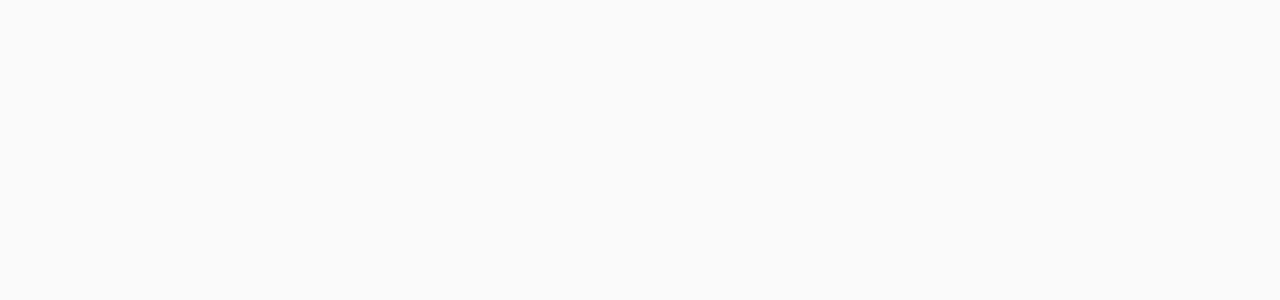
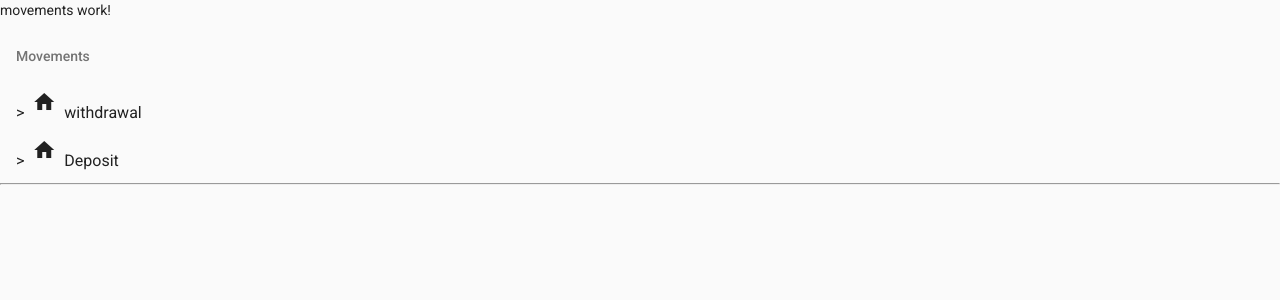
Before and after one commit to ArcticBlueOrange/ng-fintech-albe, an Angular app: page / in a window 1280 px wide. Shown: the top 300 px of the page. Built offline with nearby package versions, Linux system fonts and the light colour scheme.

Commit message:
movements_0

```diff
--- a/src/app/app.component.html
+++ b/src/app/app.component.html
@@ -1,4 +1,7 @@
 
+<alb-movements></alb-movements>
+<!-- <alb-movement></alb-movement> -->
+<!-- TODO MAKE MOVEMENT PRIVATE -->
 
 
 <!-- <hr> -->
--- a/src/app/app.module.ts
+++ b/src/app/app.module.ts
@@ -16,6 +16,8 @@
 import { HttpClientModule } from '@angular/common/http';
 import { CardFormComponent } from './views/card-form/card-form.component';
 import { CardsDrawerComponent } from './views/cards-drawer/cards-drawer.component';
+import { MovementComponent } from './views/movements/movement.component';
+import { MovementsComponent } from './views/movements/movements.component';
 
 @NgModule({
   declarations: [
@@ -26,6 +28,8 @@
     CardListComponent,
     CardFormComponent,
     CardsDrawerComponent,
+    MovementComponent,
+    MovementsComponent,
   ],
   imports: [
     BrowserModule,
--- a/src/app/models/cards.ts
+++ b/src/app/models/cards.ts
@@ -17,3 +17,13 @@
 
 // //pre-precated
 // export type CardType = 'visa' | 'mastercard';
+
+export interface Movement {
+  _id: string;
+  type: 'in' | 'out';
+  amount: number;
+  title: string;
+  description: string;
+  cardId: string;
+  timestamp: number;
+}
--- /dev/null
+++ b/src/app/views/movements/movement.component.html
@@ -0,0 +1,25 @@
+
+<!-- <mat-list-option> -->
+
+        <!-- <mat-icon mat-list-icon>
+          arrow_right
+        </mat-icon> -->
+
+        <!-- <mat-icon mat-list-icon
+        >
+          {{mov.type == 'in' ? 'add' : 'remove' }}
+        </mat-icon -->
+        >
+        <mat-icon mat-list-icon>
+        home
+        </mat-icon>
+    {{mov.title}}
+    <!-- <hr> -->
+    <!-- diocaneeee  -->
+
+<!-- </mat-list-option> -->
+
+    <!-- <mat-list-item
+    {{mov.title}}>
+
+  </mat-list-item> -->
--- /dev/null
+++ b/src/app/views/movements/movement.component.ts
@@ -0,0 +1,16 @@
+import { Component, Input, OnInit } from '@angular/core';
+import { Movement } from 'src/app/models/cards';
+
+@Component({
+  selector: 'alb-movement',
+  templateUrl: './movement.component.html',
+  styles: [ ]
+})
+export class MovementComponent implements OnInit {
+
+  @Input() mov!: Movement;
+
+  constructor() { }
+  ngOnInit(): void { }
+
+}
--- /dev/null
+++ b/src/app/views/movements/movements.component.html
@@ -0,0 +1,54 @@
+<p>movements work!</p>
+
+<!-- <mat-accordion
+  class="">
+  <mat-expansion-panel
+    *ngFor="let mov of movements"
+  >
+  <alb-movement
+    [mov]="mov"
+  ></alb-movement>
+  </mat-expansion-panel>
+
+</mat-accordion> -->
+
+<!-- <mat-select>
+  <mat-option
+    *ngFor="let mov of movements"
+    >
+  {{mov.title}}
+</mat-option>
+
+</mat-select> -->
+
+<!-- <mat-form-field>
+  <mat-select placeholder="Favorite movement">
+    <alb-movement *ngFor="let mov of movements" [mov]="mov">
+    </alb-movement>
+  </mat-select>
+</mat-form-field> -->
+<!-- <alb-movement
+  [mov]="movements[0]"
+  ></alb-movement> -->
+  <mat-list>
+
+    <h3 mat-subheader>
+      Movements
+    </h3>
+<mat-list-item
+  *ngFor="let mov of movements"
+  mat-list-option
+  >
+<alb-movement [mov]="mov">
+    [mov]="mov">
+  </alb-movement>
+
+</mat-list-item>
+
+
+  </mat-list>
+  <hr>
+    <!-- <alb-movement
+      *ngFor="let mov of movements"
+      [mov]="mov"
+      ></alb-movement> -->
--- /dev/null
+++ b/src/app/views/movements/movements.component.ts
@@ -0,0 +1,43 @@
+import { Component, OnInit } from '@angular/core';
+import { FormBuilder } from '@angular/forms';
+import { Movement } from 'src/app/models/cards';
+
+@Component({
+  selector: 'alb-movements',
+  templateUrl: './movements.component.html',
+  styles: [
+  ]
+})
+export class MovementsComponent implements OnInit {
+
+  // form = this.fb.group({ });
+  movements: Movement[] = [
+    {
+      _id: '1',
+      amount: 420.69,
+      cardId: '123',
+      description: 'deposit',
+      timestamp: Date.now(),
+      title: 'withdrawal',
+      type: 'out',
+    },
+    {
+      _id: '2',
+      amount: 69.420,
+      cardId: '123',
+      description: 'Withdrawal',
+      timestamp: Date.now(),
+      title: 'Deposit',
+      type: 'in',
+    },
+  ];
+  constructor(private fb: FormBuilder) { }
+  ngOnInit(): void { }
+
+  onSubmit() {
+    // console.log(this.form);
+    console.log("gg");
+  }
+
+
+}
--- a/src/styles.scss
+++ b/src/styles.scss
@@ -53,3 +53,10 @@
   // background-color: aquamarine;
   // background-color: mat-color($primary);
 }
+
+.alb-in {
+  color: green;
+}
+.alb-out {
+  color: red;
+}
```
Also changed, not shown: 2 other files (tests, documents, lock files or other folders).
